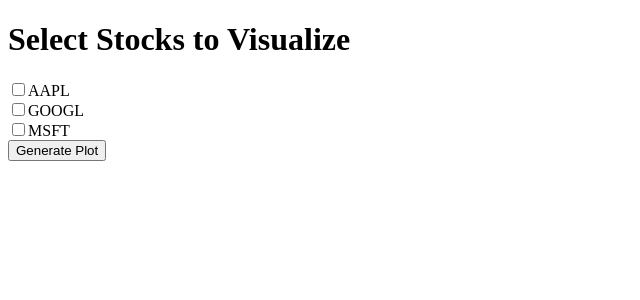
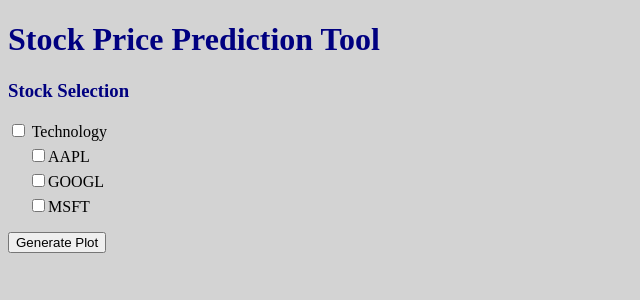
Before and after one commit to vedicpanda/DataVisFrontEndDummy, a Flask app: page / in a window 1280 px wide. Shown: the top 300 px of the page, without its empty margins (0-640 px from the left). Run offline with Flask 3, Linux system fonts and the light colour scheme.

Commit message:
Andrew's updates to checkboxes

```diff
--- a/templates/index.html
+++ b/templates/index.html
@@ -4,14 +4,59 @@
     <meta charset="UTF-8">
     <meta name="viewport" content="width=device-width, initial-scale=1.0">
     <title>Stock Visualization</title>
+
+    <style>
+        ul {
+            list-style: none;
+            padding-left: 0;
+        }
+
+        ul li {
+            margin-bottom: 5px;
+        }
+
+        ul ul {
+            margin-left: 20px;
+        }
+
+        h1 {
+            color: #000080;
+        }
+
+        h3 {
+            color: #000080;
+        }
+
+        body {
+            background-color: #d3d3d3;
+        }
+    </style>
 </head>
+
 <body>
-    <h1>Select Stocks to Visualize</h1>
+    <h1>Stock Price Prediction Tool</h1>
+    <h3>Stock Selection</h3>
     <form action="/plot" method="post">
-        <label for="AAPL"><input type="checkbox" name="stocks" value="AAPL" id="AAPL">AAPL</label><br>
-        <label for="GOOGL"><input type="checkbox" name="stocks" value="GOOGL" id="GOOGL">GOOGL</label><br>
-        <label for="MSFT"><input type="checkbox" name="stocks" value="MSFT" id="MSFT">MSFT</label><br>
+        <ul>
+            <li><label><input type="checkbox" name="sector" value="Technology" onchange="toggleSubItems(this)"> Technology</label></li>
+            <ul>
+                <li><label for="AAPL"><input type="checkbox" name="stocks" value="AAPL" class="Technology" id="AAPL">AAPL</label></li>
+                <li><label for="GOOGL"><input type="checkbox" name="stocks" value="GOOGL" class="Technology" id="GOOGL">GOOGL</label></li>
+                <li><label for="MSFT"><input type="checkbox" name="stocks" value="MSFT" class="Technology" id="MSFT">MSFT</label></li>
+            </ul>
+        </ul>
         <input type="submit" value="Generate Plot">
     </form>
+
+    <script>
+        function toggleSubItems(checkbox) {
+            var sector = checkbox.value;
+            var subItems = document.getElementsByClassName(sector);
+            for (var i = 0; i < subItems.length; i++) {
+                subItems[i].checked = checkbox.checked;
+            }
+        }
+    </script>
+
 </body>
 </html>
```
